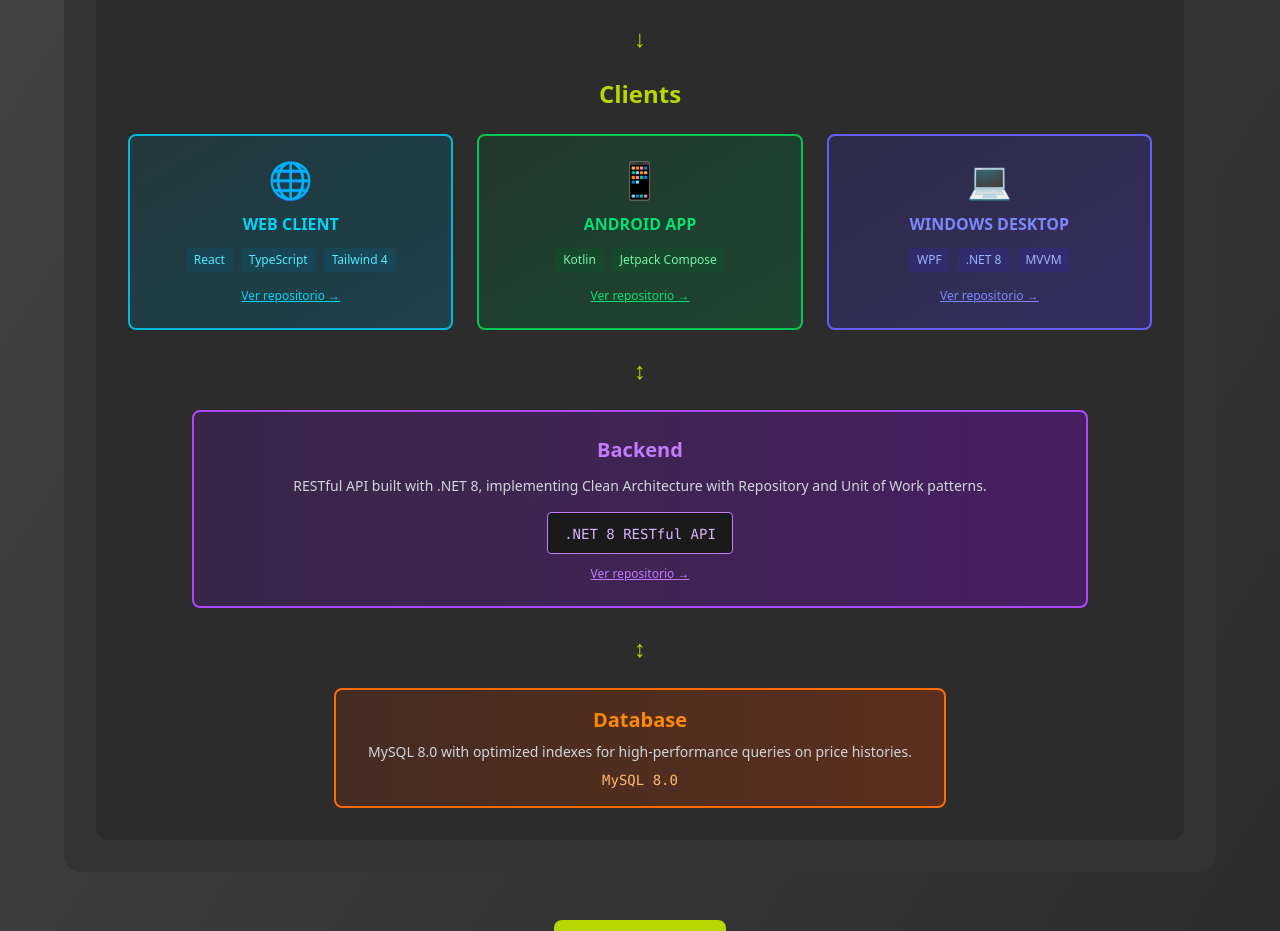
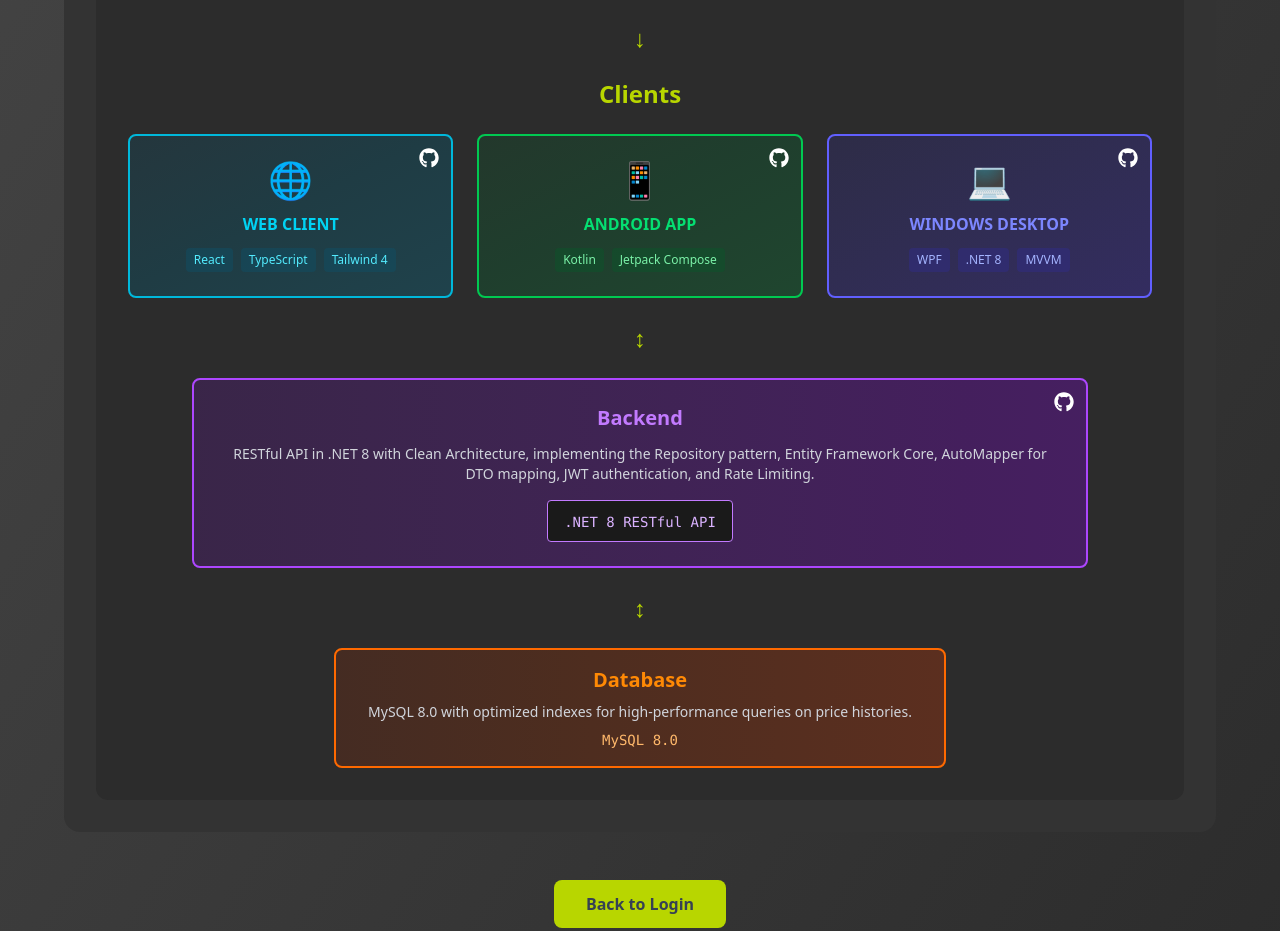
Before and after one commit to jagobainda/SkinHolderWeb, a React (Vite) app: page /about in a window 1280 px wide. Shown: the part 1024-1955 px from the top of the page. Built offline with nearby package versions, Linux system fonts and the light colour scheme.

Commit message:
Add react-icons dependency and update backend description in translations

```diff
--- a/package.json
+++ b/package.json
@@ -15,6 +15,7 @@
     "axios": "^1.12.2",
     "react": "^19.1.1",
     "react-dom": "^19.1.1",
+    "react-icons": "^5.5.0",
     "react-router-dom": "^7.9.4",
     "tailwindcss": "^4.1.16",
     "vite-tsconfig-paths": "^5.1.4",
--- a/src/ui/components/about/ArchitectureDiagram.tsx
+++ b/src/ui/components/about/ArchitectureDiagram.tsx
@@ -1,4 +1,5 @@
 import React from 'react'
+import { FaGithub } from 'react-icons/fa'
 
 interface Translations {
     about: {
@@ -37,57 +38,57 @@ export const ArchitectureDiagram: React.FC<ArchitectureDiagramProps> = ({ t }) =
             <div className="w-full max-w-5xl">
                 <h3 className="text-2xl font-bold text-primary mb-6 text-center">{t.about.clients}</h3>
                 <div className="grid md:grid-cols-3 gap-6">
-                    <div className="bg-gradient-to-br from-cyan-900/30 to-cyan-700/30 border-2 border-cyan-500 rounded-lg p-6 hover:scale-105 transition-transform">
+                    <div className="bg-gradient-to-br from-cyan-900/30 to-cyan-700/30 border-2 border-cyan-500 rounded-lg p-6 hover:scale-105 transition-transform relative">
+                        <a
+                            href="https://github.com/jagobainda/SkinHolderWeb"
+                            target="_blank"
+                            rel="noopener noreferrer"
+                            className="absolute top-3 right-3 text-cyan-400 hover:text-cyan-300 transition-colors"
+                        >
+                            <FaGithub className="text-xl text-white hover:text-black transition-colors duration-200" />
+                        </a>
                         <div className="text-4xl mb-3 text-center">🌐</div>
                         <h4 className="text-cyan-400 font-semibold text-center mb-2">{t.about.webClient}</h4>
-                        <div className="flex flex-wrap gap-2 justify-center mt-3 mb-4">
+                        <div className="flex flex-wrap gap-2 justify-center mt-3">
                             <span className="text-xs bg-cyan-900/50 text-cyan-300 px-2 py-1 rounded">React</span>
                             <span className="text-xs bg-cyan-900/50 text-cyan-300 px-2 py-1 rounded">TypeScript</span>
                             <span className="text-xs bg-cyan-900/50 text-cyan-300 px-2 py-1 rounded">Tailwind 4</span>
                         </div>
-                        <a
-                            href="https://github.com/jagobainda/SkinHolderWeb"
-                            target="_blank"
-                            rel="noopener noreferrer"
-                            className="block text-center text-xs text-cyan-400 hover:text-cyan-300 underline"
-                        >
-                            Ver repositorio →
-                        </a>
                     </div>
 
-                    <div className="bg-gradient-to-br from-green-900/30 to-green-700/30 border-2 border-green-500 rounded-lg p-6 hover:scale-105 transition-transform">
-                        <div className="text-4xl mb-3 text-center">📱</div>
-                        <h4 className="text-green-400 font-semibold text-center mb-2">{t.about.androidClient}</h4>
-                        <div className="flex flex-wrap gap-2 justify-center mt-3 mb-4">
-                            <span className="text-xs bg-green-900/50 text-green-300 px-2 py-1 rounded">Kotlin</span>
-                            <span className="text-xs bg-green-900/50 text-green-300 px-2 py-1 rounded">Jetpack Compose</span>
-                        </div>
+                    <div className="bg-gradient-to-br from-green-900/30 to-green-700/30 border-2 border-green-500 rounded-lg p-6 hover:scale-105 transition-transform relative">
                         <a
                             href="https://github.com/jagobainda/SkinHolderApp"
                             target="_blank"
                             rel="noopener noreferrer"
-                            className="block text-center text-xs text-green-400 hover:text-green-300 underline"
+                            className="absolute top-3 right-3 text-green-400 hover:text-green-300 transition-colors"
                         >
-                            Ver repositorio →
+                            <FaGithub className="text-xl text-white hover:text-black transition-colors duration-200" />
                         </a>
+                        <div className="text-4xl mb-3 text-center">📱</div>
+                        <h4 className="text-green-400 font-semibold text-center mb-2">{t.about.androidClient}</h4>
+                        <div className="flex flex-wrap gap-2 justify-center mt-3">
+                            <span className="text-xs bg-green-900/50 text-green-300 px-2 py-1 rounded">Kotlin</span>
+                            <span className="text-xs bg-green-900/50 text-green-300 px-2 py-1 rounded">Jetpack Compose</span>
+                        </div>
                     </div>
 
-                    <div className="bg-gradient-to-br from-indigo-900/30 to-indigo-700/30 border-2 border-indigo-500 rounded-lg p-6 hover:scale-105 transition-transform">
+                    <div className="bg-gradient-to-br from-indigo-900/30 to-indigo-700/30 border-2 border-indigo-500 rounded-lg p-6 hover:scale-105 transition-transform relative">
+                        <a
+                            href="https://github.com/jagobainda/SkinHolderDesktop"
+                            target="_blank"
+                            rel="noopener noreferrer"
+                            className="absolute top-3 right-3 text-indigo-400 hover:text-indigo-300 transition-colors"
+                        >
+                            <FaGithub className="text-xl text-white hover:text-black transition-colors duration-200" />
+                        </a>
                         <div className="text-4xl mb-3 text-center">💻</div>
                         <h4 className="text-indigo-400 font-semibold text-center mb-2">{t.about.desktopClient}</h4>
-                        <div className="flex flex-wrap gap-2 justify-center mt-3 mb-4">
+                        <div className="flex flex-wrap gap-2 justify-center mt-3">
                             <span className="text-xs bg-indigo-900/50 text-indigo-300 px-2 py-1 rounded">WPF</span>
                             <span className="text-xs bg-indigo-900/50 text-indigo-300 px-2 py-1 rounded">.NET 8</span>
                             <span className="text-xs bg-indigo-900/50 text-indigo-300 px-2 py-1 rounded">MVVM</span>
                         </div>
-                        <a
-                            href="https://github.com/jagobainda/SkinHolderDesktop"
-                            target="_blank"
-                            rel="noopener noreferrer"
-                            className="block text-center text-xs text-indigo-400 hover:text-indigo-300 underline"
-                        >
-                            Ver repositorio →
-                        </a>
                     </div>
                 </div>
             </div>
@@ -95,23 +96,22 @@ export const ArchitectureDiagram: React.FC<ArchitectureDiagramProps> = ({ t }) =
             <div className="text-primary text-2xl">↕</div>
 
             <div className="w-full max-w-4xl">
-                <div className="bg-gradient-to-r from-purple-900/30 to-purple-700/30 border-2 border-purple-500 rounded-lg p-6 hover:scale-105 transition-transform">
+                <div className="bg-gradient-to-r from-purple-900/30 to-purple-700/30 border-2 border-purple-500 rounded-lg p-6 hover:scale-105 transition-transform relative">
+                    <a
+                        href="https://github.com/jagobainda/SkinHolderAPI"
+                        target="_blank"
+                        rel="noopener noreferrer"
+                        className="absolute top-3 right-3 text-purple-400 hover:text-purple-300 transition-colors"
+                    >
+                        <FaGithub className="text-xl text-white hover:text-black transition-colors duration-200" />
+                    </a>
                     <h3 className="text-xl font-bold text-purple-400 mb-3 text-center">{t.about.backend}</h3>
                     <p className="text-gray-300 text-sm text-center mb-4">{t.about.backendDesc}</p>
-
-                    <div className="flex justify-center mb-3">
+                    <div className="flex justify-center">
                         <div className="bg-[#1a1a1a] border border-purple-400 rounded px-4 py-2">
                             <span className="text-purple-300 font-mono text-sm">.NET 8 RESTful API</span>
                         </div>
                     </div>
-                    <a
-                        href="https://github.com/jagobainda/SkinHolderAPI"
-                        target="_blank"
-                        rel="noopener noreferrer"
-                        className="block text-center text-xs text-purple-400 hover:text-purple-300 underline"
-                    >
-                        Ver repositorio →
-                    </a>
                 </div>
             </div>
 
--- a/src/ui/hooks/useTranslation.ts
+++ b/src/ui/hooks/useTranslation.ts
@@ -16,7 +16,7 @@ const translations = {
             architecture: 'Arquitectura del sistema',
             architectureDesc: 'Arquitectura cliente-servidor de tres capas con múltiples frontends:',
             backend: 'Backend',
-            backendDesc: 'API RESTful desarrollada en .NET 8, implementando Clean Architecture con patrón Repository y Unit of Work.',
+            backendDesc: 'API RESTful en .NET 8 con Clean Architecture, implementando patrón Repository, Entity Framework Core, AutoMapper para mapeo de DTOs, autenticación JWT y Rate Limiting.',
             database: 'Base de datos',
             databaseDesc: 'MySQL 8.0 con optimización de índices para consultas de alto rendimiento en históricos de precios.',
             clients: 'Clientes',
@@ -45,7 +45,7 @@ const translations = {
             architecture: 'System architecture',
             architectureDesc: 'Three-tier client-server architecture with multiple frontends:',
             backend: 'Backend',
-            backendDesc: 'RESTful API built with .NET 8, implementing Clean Architecture with Repository and Unit of Work patterns.',
+            backendDesc: 'RESTful API in .NET 8 with Clean Architecture, implementing the Repository pattern, Entity Framework Core, AutoMapper for DTO mapping, JWT authentication, and Rate Limiting.',
             database: 'Database',
             databaseDesc: 'MySQL 8.0 with optimized indexes for high-performance queries on price histories.',
             clients: 'Clients',
```
Also changed, not shown: 1 other file (tests, documents, lock files or other folders).
